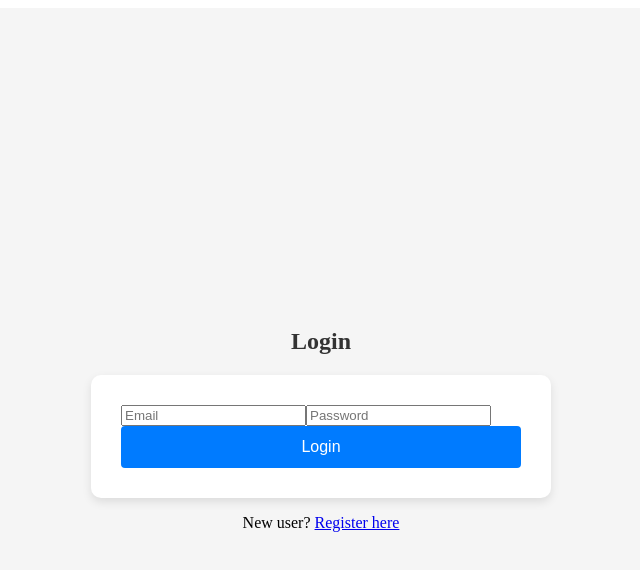
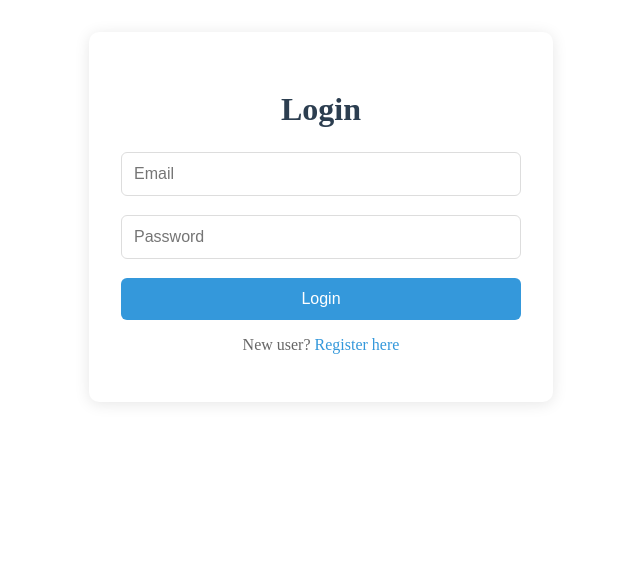
Before and after one commit to omas1st/olympicfrontend, a React (Create React App) app: page /login in a window 1280 px wide. Shown: the top 570 px of the page, without its empty margins (319-959 px from the left). Built offline with nearby package versions, Linux system fonts and the light colour scheme; no server answers.

Commit message:
Update Login.css

```diff
--- a/src/pages/Login.css
+++ b/src/pages/Login.css
@@ -1,76 +1,74 @@
 .login-page {
-  display: flex;
-  flex-direction: column;
-  justify-content: center;
-  align-items: center;
-  min-height: 100vh;
-  background-color: #f5f5f5;
-  padding: 20px;
+    max-width: 400px;
+    margin: 2rem auto;
+    padding: 2rem;
+    background: #fff;
+    border-radius: 10px;
+    box-shadow: 0 2px 15px rgba(0, 0, 0, 0.1);
 }
 
 .login-page h2 {
+    color: #2c3e50;
     text-align: center;
-  margin-bottom: 20px;
-  color: #333;
+    margin-bottom: 1.5rem;
+    font-size: 2rem;
 }
 
 .login-page form {
-  background: white;
-  padding: 30px;
-  border-radius: 10px;
-  box-shadow: 0 4px 10px rgba(0, 0, 0, 0.1);
-  width: 100%;
-  max-width: 400px;
+    display: flex;
+    flex-direction: column;
+    gap: 1.2rem;
 }
 
-.form-group {
-  margin-bottom: 15px;
+.login-page input {
+    padding: 12px;
+    border: 1px solid #ddd;
+    border-radius: 6px;
+    font-size: 16px;
+    transition: border-color 0.3s ease;
 }
 
-.form-group input {
-  width: 100%;
-  padding: 10px;
-  border: 1px solid #ddd;
-  border-radius: 4px;
-  font-size: 16px;
-}
-
-.error-message {
-  color: #ff3860;
-  background: #ffeef0;
-  padding: 10px;
-  border-radius: 4px;
-  margin-bottom: 15px;
-  text-align: center;
+.login-page input:focus {
+    border-color: #3498db;
+    outline: none;
+    box-shadow: 0 0 0 3px rgba(52, 152, 219, 0.1);
 }
 
 .login-page button {
-  width: 100%;
+    background: #3498db;
+    color: white;
     padding: 12px;
-  background-color: #007bff;
-  color: white;
     border: none;
-  border-radius: 4px;
+    border-radius: 6px;
     font-size: 16px;
     cursor: pointer;
-  transition: background-color 0.3s;
+    transition: background 0.3s ease;
 }
 
 .login-page button:hover {
-  background-color: #0069d9;
+    background: #2980b9;
 }
 
-.register-link {
+.login-page p {
     text-align: center;
-  margin-top: 15px;
+    margin-top: 1rem;
     color: #666;
 }
 
-.register-link a {
-  color: #007bff;
+.login-page a {
+    color: #3498db;
     text-decoration: none;
 }
 
-.register-link a:hover {
+.login-page a:hover {
     text-decoration: underline;
 }
+
+.error {
+    color: #e74c3c;
+    background: #fdeded;
+    padding: 10px;
+    border-radius: 5px;
+    margin: 1rem 0;
+    text-align: center;
+}
```
Lines whose indentation alone changed are shown as unchanged.
